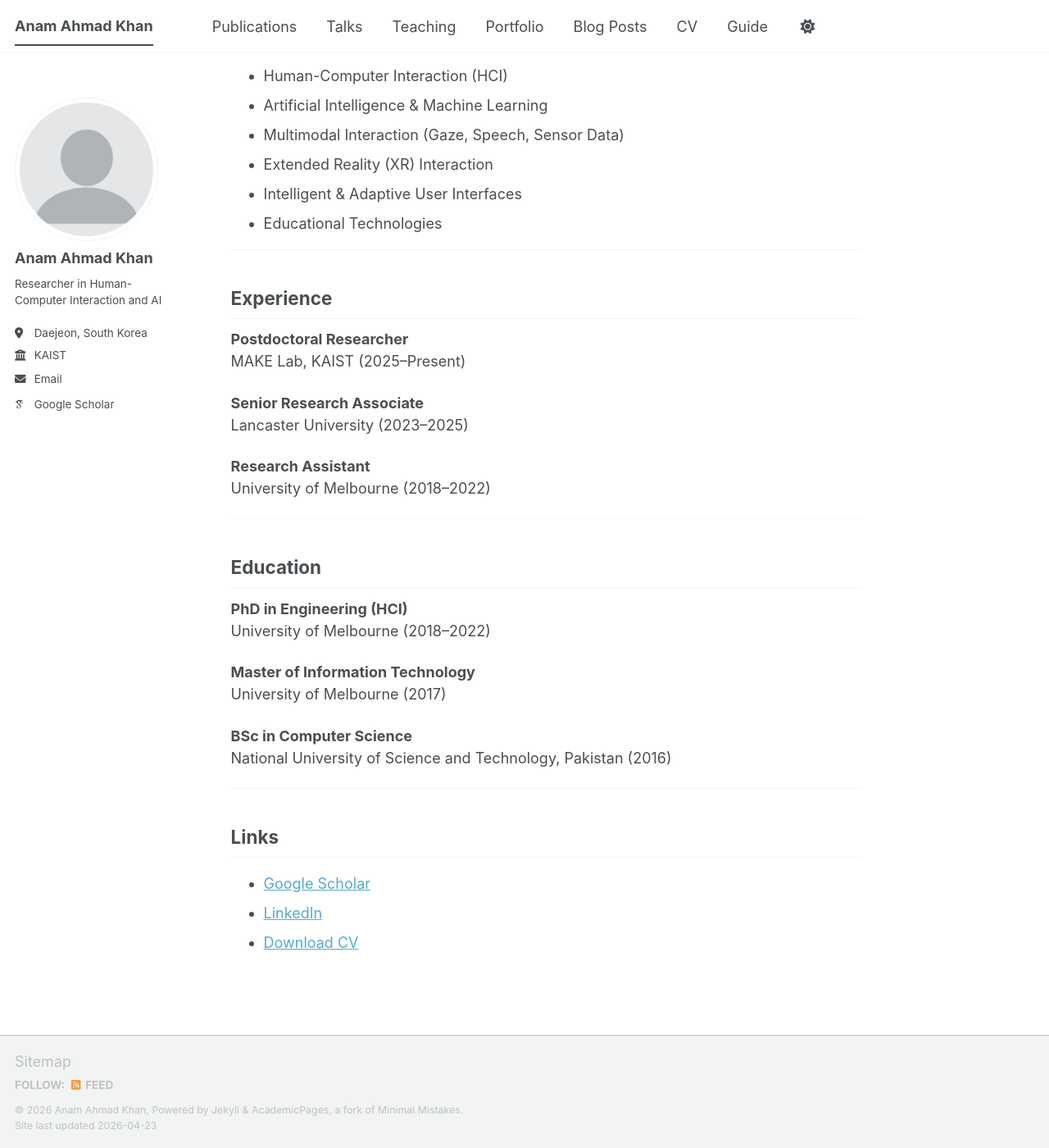
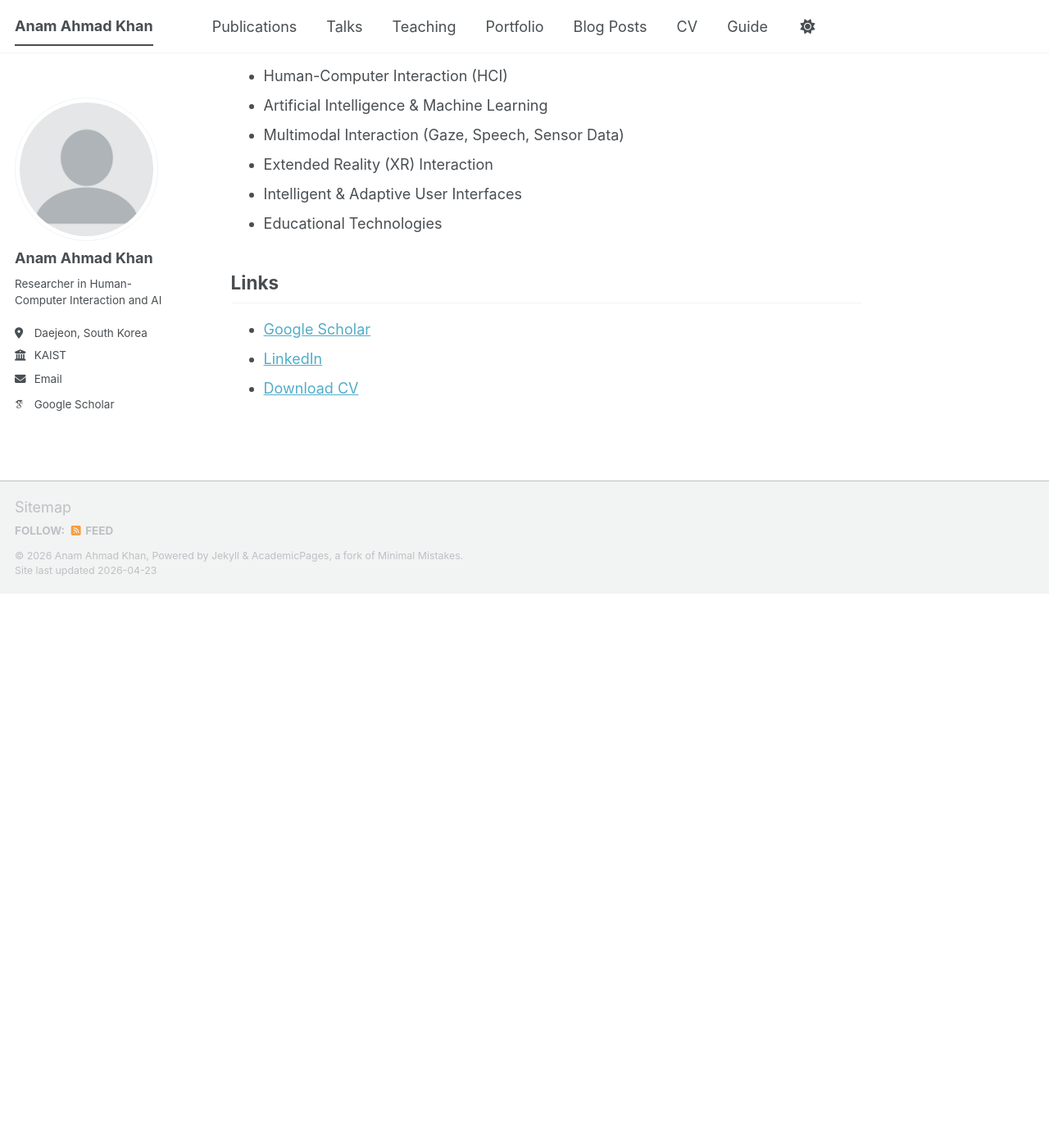
Before and after one commit to khananamahmad3-max/anamkhan.github.io, a Jekyll site: the page built from _pages/about.md, in a window 1280 px wide and 1400 px high, scrolled down 589 px. Shown: the whole window at 82% size. Built offline with Jekyll 4.4.1, drawn with Linux system fonts in a browser that asks for light colours; some web fonts are replaced; a script bundle is joined from its source files by our own code; library files that are not in the unit come from our copies; after the commit the page ends 1313 px from its top, so only the background shows below that.

Commit message:
Update about.md

```diff
--- a/_pages/about.md
+++ b/_pages/about.md
@@ -22,34 +22,6 @@ Prior to joining KAIST, I was a Senior Research Associate at Lancaster Universit
 - Intelligent & Adaptive User Interfaces
 - Educational Technologies
 
----
-
-## Experience
-
-**Postdoctoral Researcher**
-MAKE Lab, KAIST (2025–Present)
-
-**Senior Research Associate**
-Lancaster University (2023–2025)
-
-**Research Assistant**
-University of Melbourne (2018–2022)
-
----
-
-## Education
-
-**PhD in Engineering (HCI)**
-University of Melbourne (2018–2022)
-
-**Master of Information Technology**
-University of Melbourne (2017)
-
-**BSc in Computer Science**
-National University of Science and Technology, Pakistan (2016)
-
----
-
 ## Links
 
 - [Google Scholar](https://scholar.google.com/citations?user=j5thF_4AAAAJ)
```
